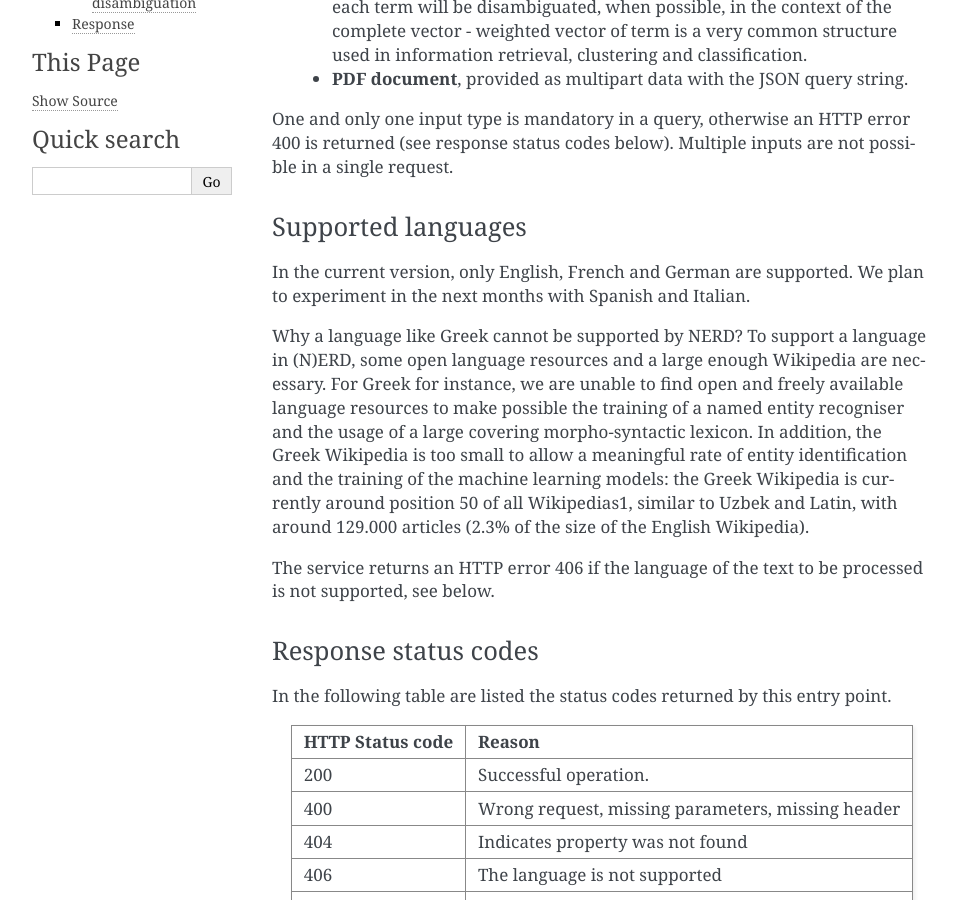
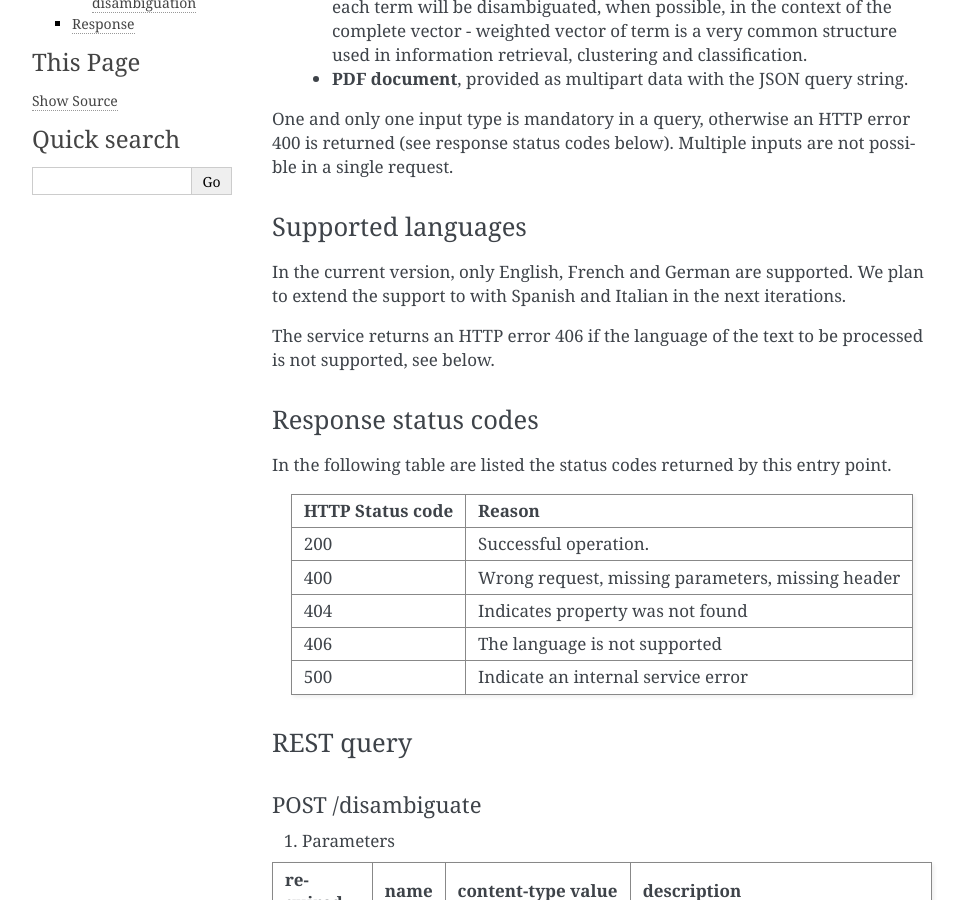
Before and after one commit to kermitt2/entity-fishing, a Sphinx documentation site: the page built from doc/restAPI.rst, in a window 1280 px wide and 900 px high, scrolled down 564 px. Shown: the whole window, without its empty margins (148-1112 px from the left). Built offline with Sphinx 7.4.7, drawn with Linux system fonts in a browser that asks for light colours; some of the changed text lies outside the part shown.

```diff
--- a/doc/index.rst
+++ b/doc/index.rst
@@ -4,8 +4,8 @@
    contain the root `toctree` directive.
 
 
-(N)ERD - (Named) Entity Recognition and Disambiguation documentation!
----------------------------------------------------------------------
+(N)ERD - (Named) Entity Recognition and Disambiguation documentation
+--------------------------------------------------------------------
 
 
 .. toctree::
--- a/doc/overview.rst
+++ b/doc/overview.rst
@@ -5,7 +5,7 @@
 Overview
 ========
 
-This document contains the specifications of the (N)ERD - (Named) Entity Recognition and Disambiguation - services. The specifications cover the functionalities realized by the services, the RESTful API and the description of the produced data. A user manual will be provided when distributing the tool to the project’s partners, extending and completing these specifications, including installation and production deployment information.
+This document contains the specifications of the (N)ERD - (Named) Entity Recognition and Disambiguation - services. The specifications cover the functionalities realized by the services, the RESTful API and the description of the produced data.
 
 One of the backbone of the activities of scientists regarding technical and scientific information at large is the identification and resolution of specialist entities. This could be the identification of scientific terms, of nomenclature-based expressions such as chemical formula, of quantity expressions, etc. Researchers in Digital Humanities and in Social Sciences are often first of all interested in the identification and resolution of so-called named entities, e.g. person names, places, events, dates, organisation, etc. Entities can be known in advance and present in generalist or specialized knowledge bases, or can be created based on open nomenclatures and vocabularies, and frequently impossible to enumerate.
 
--- a/doc/restAPI.rst
+++ b/doc/restAPI.rst
@@ -23,9 +23,7 @@ One and only one input type is mandatory in a query, otherwise an HTTP error 400
 Supported languages
 -------------------
 
-In the current version, only English, French and German are supported. We plan to experiment in the next months with Spanish and Italian.
-
-Why a language like Greek cannot be supported by NERD? To support a language in (N)ERD, some open language resources and a large enough Wikipedia are necessary. For Greek for instance, we are unable to find open and freely available language resources to make possible the training of a named entity recogniser and the usage of a large covering morpho-syntactic lexicon. In addition, the Greek Wikipedia is too small to allow a meaningful rate of entity identification and the training of the machine learning models: the Greek Wikipedia is currently around position 50 of all Wikipedias1, similar to Uzbek and Latin, with around 129.000 articles (2.3% of the size of the English Wikipedia).
+In the current version, only English, French and German are supported. We plan to extend the support to with Spanish and Italian in the next iterations.
 
 The service returns an HTTP error 406 if the language of the text to be processed is not supported, see below.
 
@@ -289,9 +287,9 @@ Search query disambiguation
 
 This functionality provides disambiguation for a search query expressed as a “short text”.
 
-The input is the list of terms that are typically provided in the search bar of a search engine.
+The input is the list of terms that are typically provided in the search bar of a search engine, and response time are optimized to remain very low (1-5ms).
 
-For example the query: concrete pump sensor. From this association of search terms, it is clear that the sense corresponding to concrete is the material, the entity is the device called “concrete pump”, and it has nothing to do with “concrete” as the antonym of “abstract”.
+For example the query: "concrete pump sensor". From this association of search terms, it is clear that the sense corresponding to concrete is the material, the entity is the device called “concrete pump”, and it has nothing to do with “concrete” as the antonym of “abstract”.
 
 Processing this kind of input permits to implement semantic search (search based on concept matching) and semantic-based ranking (ranking of documents based on semantic proximity with a query) in a search engine.
 
```
Also changed, not shown: other parts of doc/overview.rst (+1 -1 lines).
